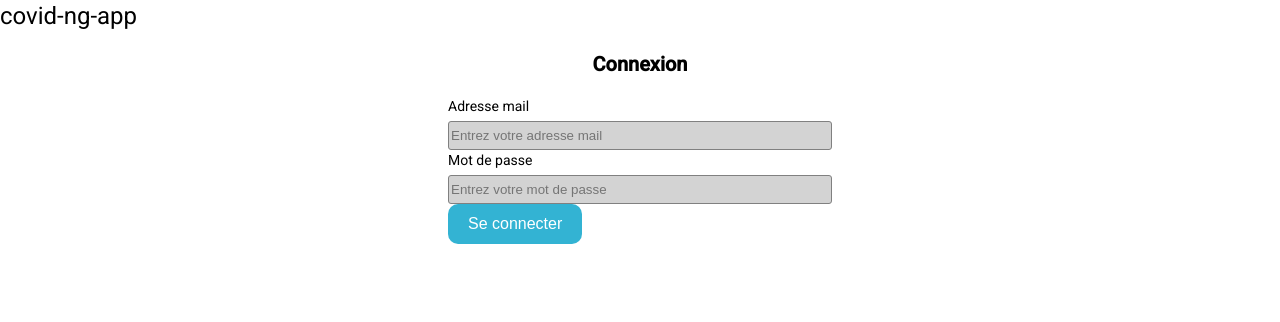
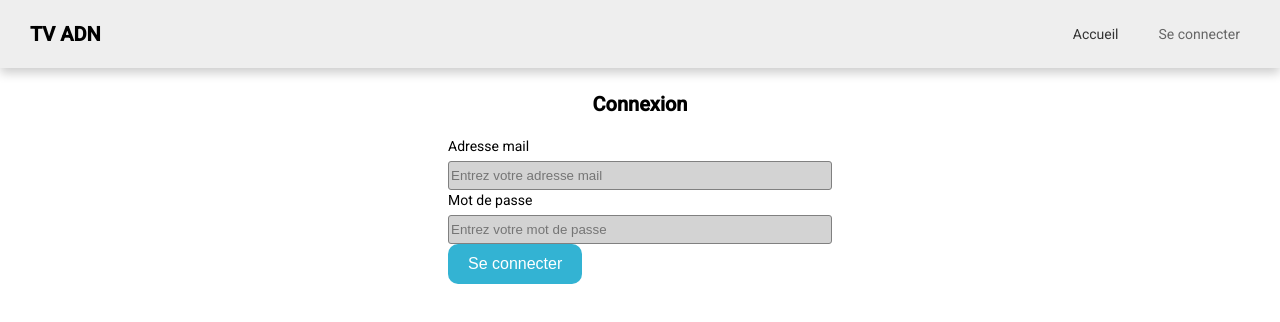
Before and after one commit to Lamkateh/covid-ng-app, an Angular app: page /login in a window 1280 px wide. Shown: the top 322 px of the page. Built offline with nearby package versions, Linux system fonts and the light colour scheme.

Commit message:
Add header component

```diff
--- a/src/app/app.component.html
+++ b/src/app/app.component.html
@@ -1,4 +1,4 @@
-<h1>{{title}}</h1>
-<div>
+<app-header [title]="title"></app-header>
+<div class="main-content">
   <router-outlet></router-outlet>
 </div>
--- a/src/app/app.component.ts
+++ b/src/app/app.component.ts
@@ -6,5 +6,5 @@ import { Component } from '@angular/core';
   styleUrls: ['./app.component.scss']
 })
 export class AppComponent {
-  title = 'covid-ng-app';
+  title = 'TV ADN';
 }
--- a/src/app/app.module.ts
+++ b/src/app/app.module.ts
@@ -12,6 +12,7 @@ import { FormsModule } from '@angular/forms';
 import { VaccinationCenterModule } from './vaccination-center/vaccination-center.module';
 import { SharedModule } from './shared/shared.module';
 import { LoginPageComponent } from './login-page/login-page.component';
+import { HeaderComponent } from './header/header.component';
 
 @NgModule({
   declarations: [
@@ -20,6 +21,7 @@ import { LoginPageComponent } from './login-page/login-page.component';
     VaccinationCenterListItemComponent,
     HomePublicPageComponent,
     LoginPageComponent,
+    HeaderComponent,
   ],
   imports: [
     BrowserModule,
--- /dev/null
+++ b/src/app/header/header.component.html
@@ -0,0 +1,7 @@
+<div>
+  <span>{{title}}</span>
+  <ul>
+    <li><a routerLink="/centers" routerLinkActive="active" [routerLinkActiveOptions]="{exact: true}">Accueil</a></li>
+    <li><a routerLink="/login" routerLinkActive="active">Se connecter</a></li>
+  </ul>
+</div>
--- /dev/null
+++ b/src/app/header/header.component.scss
@@ -0,0 +1,39 @@
+div {
+  display: flex;
+  justify-content: space-between;
+  align-items: center;
+  background-color: #EEE;
+  margin-bottom: 20px;
+  padding: 10px;
+  box-shadow: 0 5px 10px rgba(0, 0, 0, 0.2);
+
+  span {
+    font-weight: bold;
+    font-size: 20px;
+    padding-left: 20px;
+  }
+
+  ul {
+    list-style: none;
+
+    li {
+      display: inline-block;
+      margin-right: 20px;
+
+      a {
+        margin: 0 10px;
+        color: #333;
+        text-decoration: none;
+
+        &:hover {
+          text-decoration: underline;
+        }
+      }
+
+      .active {
+        color: #666;
+        text-decoration: none;
+      }
+    }
+  }
+}
--- /dev/null
+++ b/src/app/header/header.component.ts
@@ -0,0 +1,17 @@
+import { Component, Input, OnInit } from '@angular/core';
+
+@Component({
+  selector: 'app-header',
+  templateUrl: './header.component.html',
+  styleUrls: ['./header.component.scss']
+})
+export class HeaderComponent implements OnInit {
+
+  @Input() title!: string;
+
+  constructor() { }
+
+  ngOnInit(): void {
+  }
+
+}
```
Also changed, not shown: 1 other file (tests, documents, lock files or other folders).
